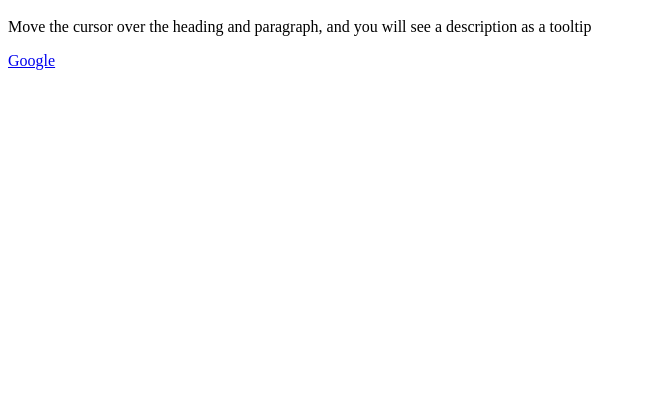
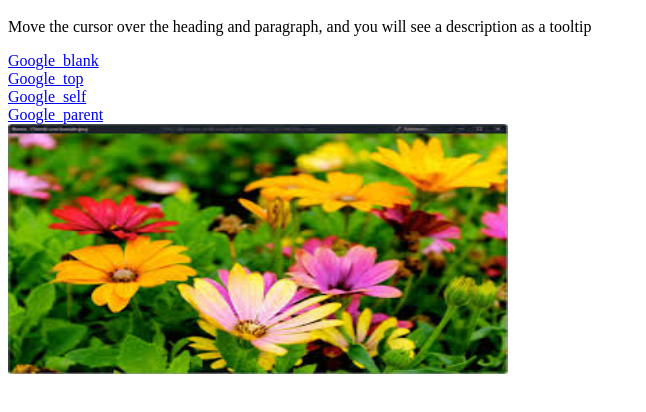
Before and after one commit to RamyaKDev/Learning, a plain HTML site: page index.html in a window 1280 px wide. Shown: the part 120-532 px from the top of the page, without its empty margins (0-646 px from the left). Drawn offline with Linux system fonts and the light colour scheme.

Commit message:
commited
added a and img tag

```diff
--- a/index.html
+++ b/index.html
@@ -10,7 +10,11 @@
     <!--Title attribute-->
     <h1 title="This is heading tag">Example of title attribute</h1>
     <p title="This is paragraph tag">Move the cursor over the heading and paragraph, and you will see a description as a tooltip</p>
-    <a href="https://google.com" target="_blank">Google</a>
+    <a href="https://google.com" target="_blank">Google_blank</a><br>
+    <a href="https://google.com" target="_top">Google_top</a><br>
+    <a href="https://google.com" target="_self">Google_self</a><br>
+    <a href="https://google.com" target="_parent">Google_parent</a><br>
+   <img src="/image/Flower.jpg" caption="flower" alt="flower" width="500px" height="250px">
 
 
 </body>
```
Also changed, not shown: image/Flower.jpg (added).
